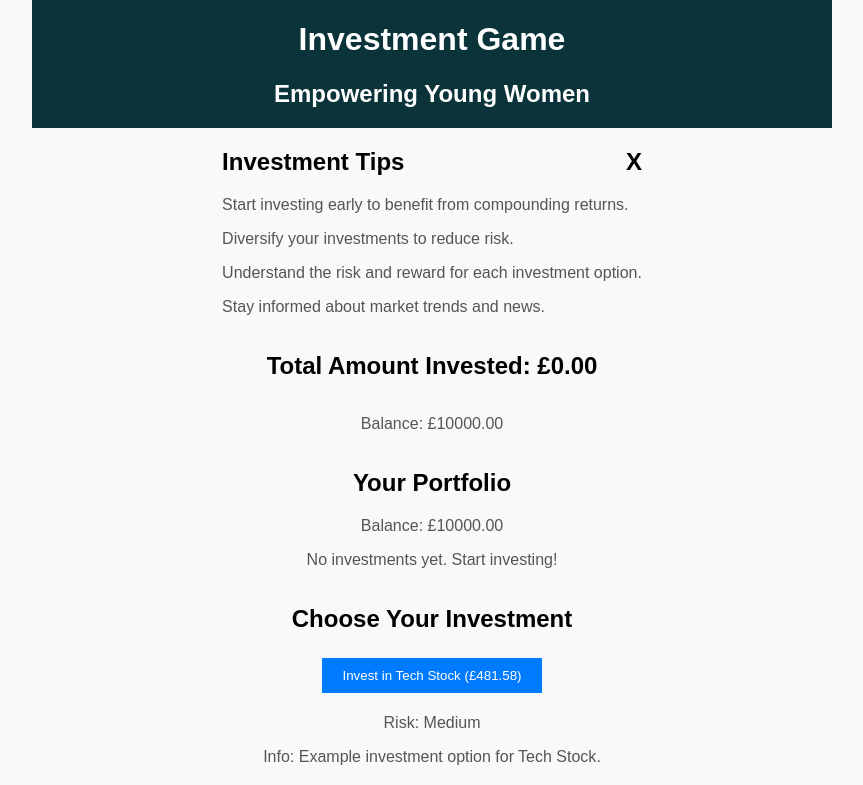
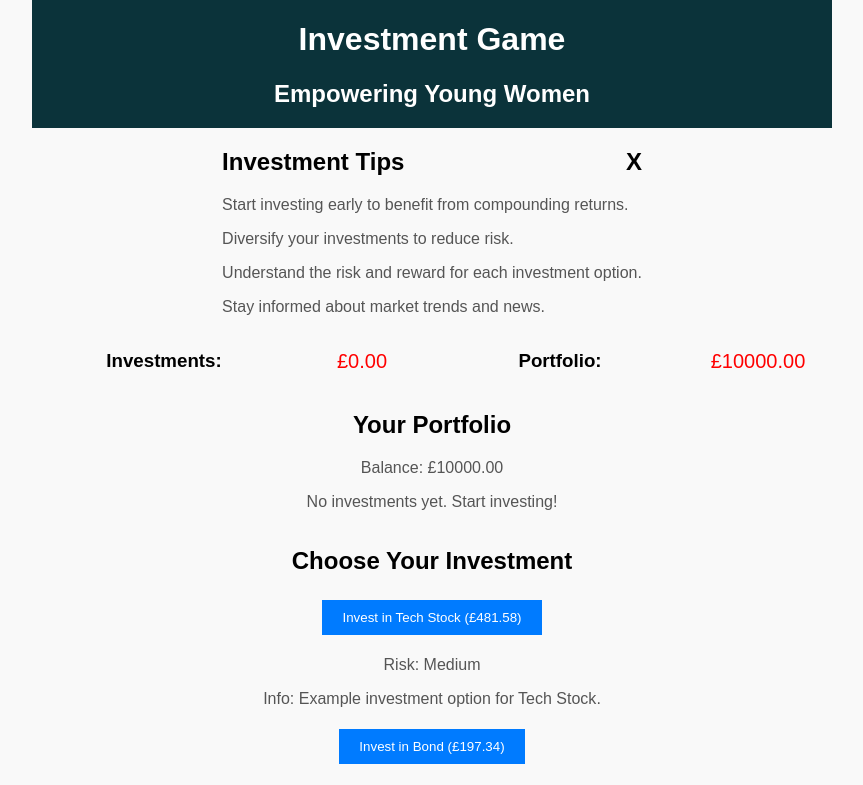
Before and after one commit to LBG-WID-hack/grogu, a React (Create React App) app: page / in a window 1280 px wide. Shown: the top 785 px of the page, without its empty margins (208-1071 px from the left). Built offline with nearby package versions, Linux system fonts and the light colour scheme.

Commit message:
investments/portfolio banner

```diff
--- a/src/App.css
+++ b/src/App.css
@@ -71,3 +71,29 @@ div.title > h2.right {
   float: right;
   display: block;
 }
+
+div.valuesWrapper {
+  width: 100%;
+  display: block;
+  float: left;
+}
+
+div.valuesWrapper > .values {
+  display: flex;
+  width: 49.5%;
+  float: left;
+}
+
+div.valuesWrapper > .values > .balance {
+  width: 50%;
+  margin-top: auto;
+  margin-bottom: auto;
+}
+
+div.valuesWrapper > .values > .balance > p {
+  color: red;
+  width: 25%;
+  text-align: left;
+  display: inline;
+  font-size: 1.25rem;
+}
--- a/src/App.js
+++ b/src/App.js
@@ -34,14 +34,24 @@ function App() {
       </div>
       : null }
 
-      {/* Display total invested amount */}
-      <div>
-        <h2>Total Amount Invested: £{portfolio.reduce((acc, curr) => acc + (curr.totalCost), 0).toFixed(2)}</h2>
-      </div>
-
-      {/* Display balance */}
-      <div>
-        <p>Balance: £{balance.toFixed(2)}</p>
+      {/* Values */}
+      <div className="valuesWrapper">
+        <div className="values investmentValue">
+          <div className="title">
+            <h3>Investments: </h3>
+          </div>
+          <div className="balance">
+            <p>£<span>{portfolio.reduce((acc, curr) => acc + (curr.totalCost), 0).toFixed(2)}</span></p>
+          </div>
+        </div>
+        <div className="values portfolioValue">
+        <div className="title">
+            <h3>Portfolio: </h3>
+          </div>
+          <div className="balance">
+            <p>£<span>{balance.toFixed(2)}</span></p>
+          </div>
+        </div>
       </div>
 
       {/* Portfolio and Investment Options */}
```
